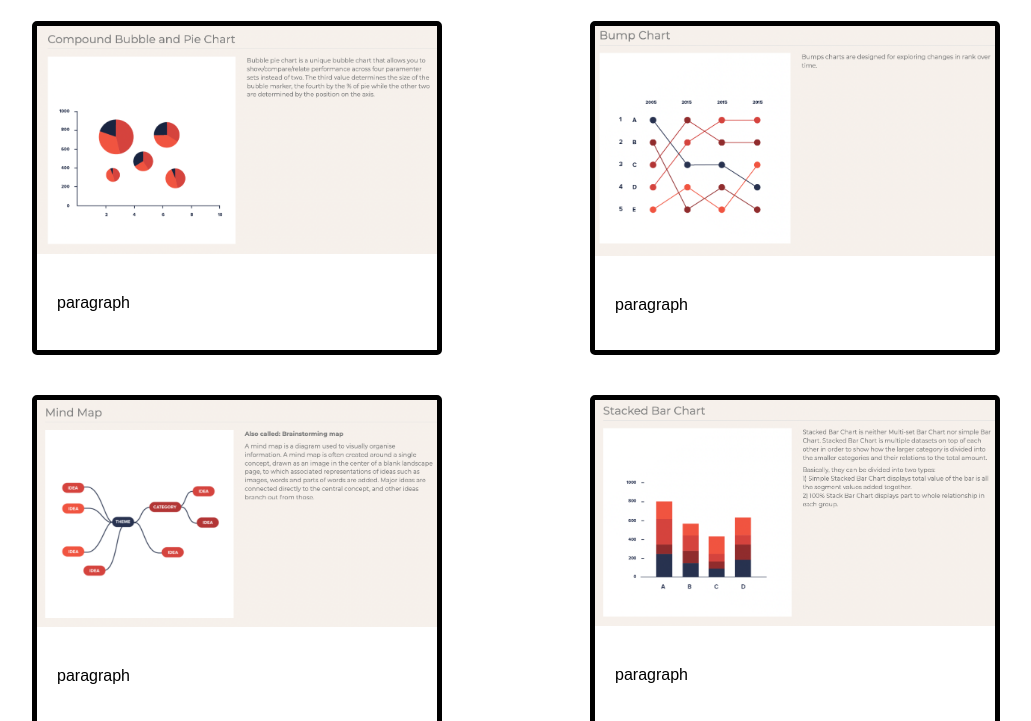
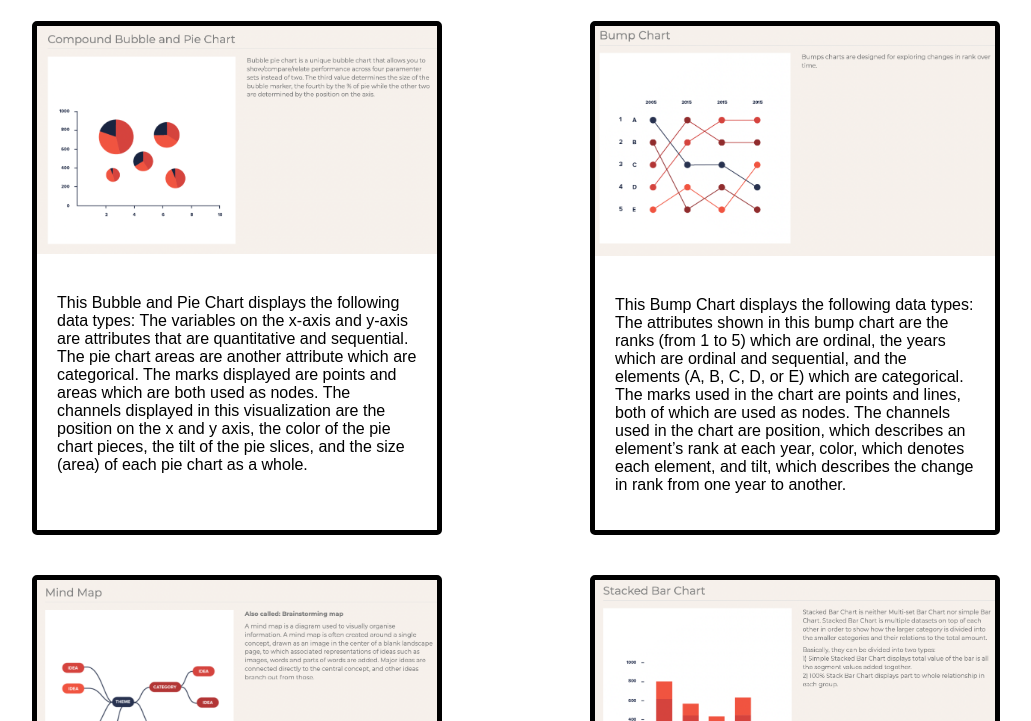
Before and after one commit to DS4200-S22/hw-03-angelina-and-ethan, a plain HTML site: page index.html in a window 1280 px wide. Shown: the part 79-800 px from the top of the page, without its empty margins (124-1155 px from the left). Drawn offline with Linux system fonts and the light colour scheme.

Commit message:
Add paragraph

```diff
--- a/index.html
+++ b/index.html
@@ -11,19 +11,25 @@
     <div class="flex-container">
       <div class="flex-item">
         <img src="/img/bubble_and_pie_chart.png" />
-        <p class="paragraph">paragraph</p>
+        <p class="paragraph">This Bubble and Pie Chart displays the following data types:
+            The variables on the x-axis and y-axis are attributes that are quantitative and sequential. The pie chart areas are another attribute which are categorical. The marks displayed are points and areas which are both used as nodes. The channels displayed in this visualization are the position on the x and y axis, the color of the pie chart pieces, the tilt of the pie slices, and the size (area) of each pie chart as a whole.
+            </p>
       </div>
       <div class="flex-item">
         <img src="/img/bump_chart.png" />
-        <p class="paragraph">paragraph</p>
+        <p class="paragraph">This Bump Chart displays the following data types:
+            The attributes shown in this bump chart are the ranks (from 1 to 5) which are ordinal, the years which are ordinal and sequential, and the elements (A, B, C, D, or E) which are categorical. The marks used in the chart are points and lines, both of which are used as nodes. The channels used in the chart are position, which describes an element’s rank at each year, color, which denotes each element, and tilt, which describes the change in rank from one year to another.
+            </p>
       </div>
       <div class="flex-item">
         <img src="/img/mind_map.png" />
-        <p class="paragraph">paragraph</p>
+        <p class="paragraph">This Mind Map displays themes, categories, and ideas, all of which are categorical attributes. The marks in this visualization are the areas, which indicate each node, and lines, which establish links between nodes. The channels used in this visualization are color and position. Blue is used to represent themes, while orange/red represent categories and ideas. Lines are positioned between areas (nodes) to show relationships between nodes.</p>
       </div>
       <div class="flex-item">
         <img src="/img/stacked_bar_chart.png" />
-        <p class="paragraph">paragraph</p>
+        <p class="paragraph">This Stacked Bar Chart displays the following data types:
+            On the x-axis, it is displaying a categorical attribute. On the y-axis, it displays a quantitative attribute with sequential ordering. Within each bar, there is also another categorical attribute being displayed (the colored subcategories within the bars). The marks in the visualization are the areas of the bars, indicating nodes. The channels of this visualization include position both horizontally and vertically, color, and size (height) of different colors within each bar. The position of each bar along the x-axis denotes what lettered category the data belongs to (A, B, C, or D). The position along the y-axis shows the total amount of each lettered category. The different colors within the bars denote subcategories. Lastly, the height of each color within the bar shows the amount of each subcategory.
+            </p>
       </div>
     </div>
     <div class="shapes-container">
```
